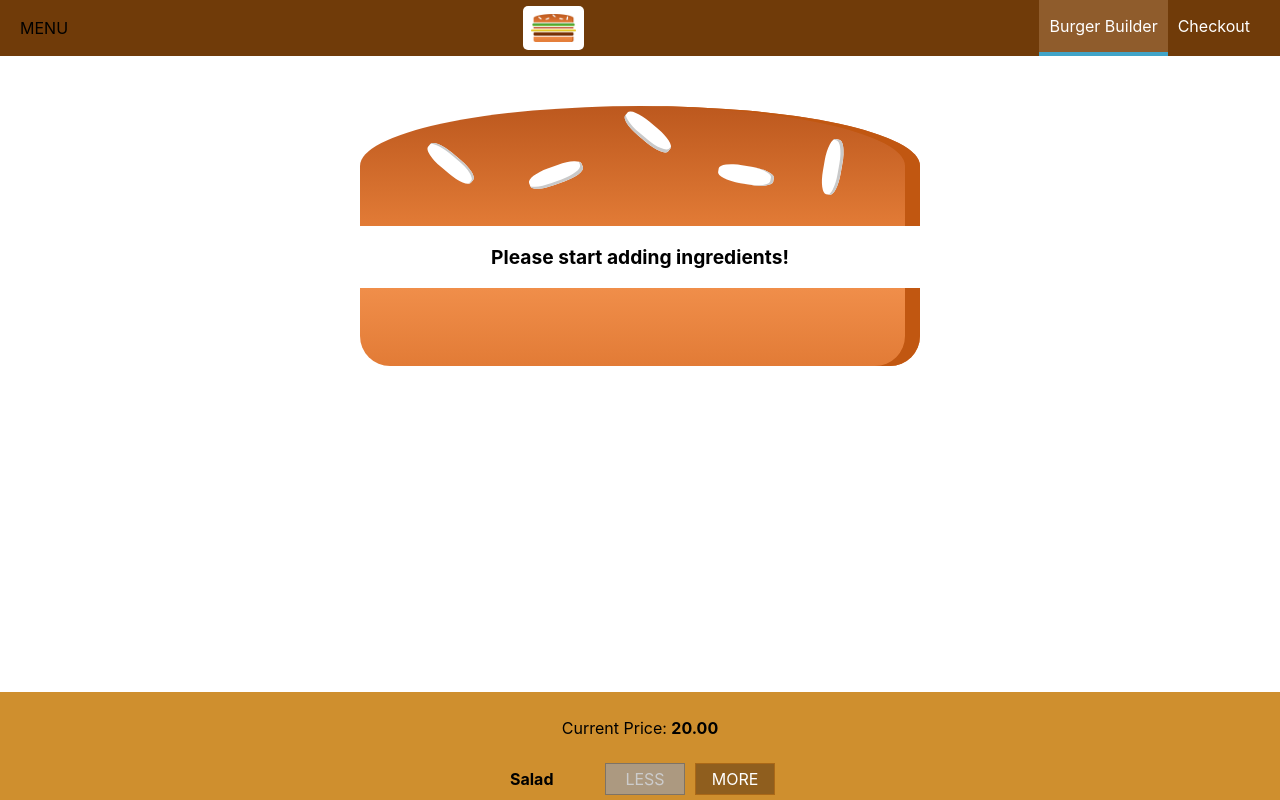
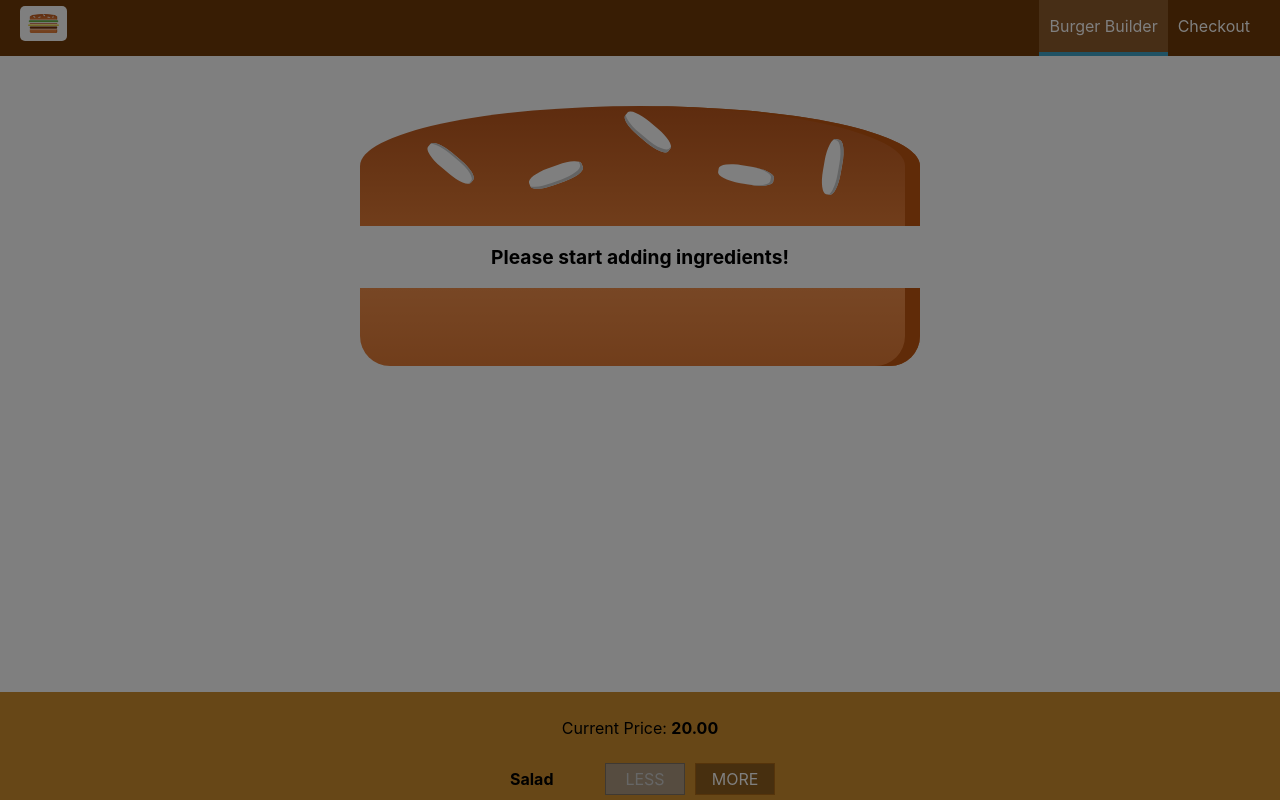
Before and after one commit to srishjaiz/burger-builder, a React (Create React App) app: page / in a window 1280 px wide. Shown: the top 800 px of the page. Built offline with nearby package versions, Linux system fonts and the light colour scheme.

Commit message:
v1-004: add side drawer, toggle drawer, finish basic version

```diff
--- a/src/components/Layout/Layout.js
+++ b/src/components/Layout/Layout.js
@@ -1,15 +1,30 @@
-import React from 'react';
+import React, { useState } from 'react';
 import Aux from '../../hoc/Auxilliary';
 import classes from './Layout.module.css';
 import ToolBar from '../Navigation/ToolBar/ToolBar';
-const Layout = props => (
+import SideDrawer from '../Navigation/SideDrawer/SideDrawer';
+const Layout = props => {
+    let [showBackDropState, setShowBackDropState] = useState({
+        show: true
+    });
+    const sideDrawerHandler = () => {
+        setShowBackDropState({ show: false});
+    }
+    const drawerToggle = () => {
+        setShowBackDropState(prevState => {
+            return { show: !prevState.show}
+        });
+    }
+    return(
         <Aux>
-        <ToolBar/>
+            <ToolBar drawerToggle = {drawerToggle} closeSideDrawer = {sideDrawerHandler} showBackDrop={showBackDropState.show}/>
+            <SideDrawer closeSideDrawer = {sideDrawerHandler} showBackDrop={showBackDropState.show}/>
             <div>Toolbar, sidebar, backdrop</div>
-        <main className={classes.Content}>
+            <main
+            className={classes.Content}>
                 {props.children}
             </main>
         </Aux>
     );
-
+}
 export default Layout;
--- a/src/components/Navigation/NavigationItems/NavigationItem/NavigationItem.module.css
+++ b/src/components/Navigation/NavigationItems/NavigationItem/NavigationItem.module.css
@@ -1,18 +1,35 @@
+.NavigationItem{
+    margin: 10px 0;
+    box-sizing: border-box;
+    width: 100%;
+    display: block;
+}
+.NavigationItem a{
+    color: #8F5C2C;
+    text-decoration: none;
+    width: 100%;
+    box-sizing: border-box;
+    display: block;
+}
+
+.NavigationItem a:hover,
+.NavigationItem a:active,
+.NavigationItem a.active{
+    color: #40A4C8;
+}
+@media (min-width: 500px){
     .NavigationItem{
         margin: 0;
-    box-sizing: border-box;
         height: 100%;
+        width: auto;
         display: flex;
         align-items: center;
     }
     .NavigationItem a{
         color: white;
-    text-decoration: none;
         height: 100%;
         padding: 16px 10px;
         border-bottom: 4px solid transparent;
-    box-sizing: border-box;
-    display: block;
     }
 
     .NavigationItem a:hover,
@@ -22,3 +39,4 @@
         border-bottom: 4px solid #40A4C8;
         color: white;
     }
+}
--- a/src/components/Navigation/NavigationItems/NavigationItems.module.css
+++ b/src/components/Navigation/NavigationItems/NavigationItems.module.css
@@ -3,6 +3,18 @@
     padding: 0;
     list-style: none;
     display: flex;
+    flex-flow: column;
     align-items: center;
     height: 100%;
 }
+@media (min-width: 500px){
+    .NavigationItems {
+        margin: 0;
+        padding: 0;
+        list-style: none;
+        display: flex;
+        flex-flow: row;
+        align-items: center;
+        height: 100%;
+    }
+}
--- /dev/null
+++ b/src/components/Navigation/SideDrawer/DrawerToggle/DrawerToggle.js
@@ -0,0 +1,14 @@
+import React from 'react';
+import classes from './DrawerToggle.module.css';
+
+const DrawerToggle = props => {
+    return(
+        <div onClick={props.drawerToggle} className = {classes.DrawerToggle}>
+            <div></div>
+            <div></div>
+            <div></div>
+        </div>
+    );
+}
+
+export default DrawerToggle;
--- /dev/null
+++ b/src/components/Navigation/SideDrawer/DrawerToggle/DrawerToggle.module.css
@@ -0,0 +1,23 @@
+.DrawerToggle {
+    width: 40px;
+    height: 100%;
+    display: flex;
+    flex-flow: column;
+    justify-content: space-around;
+    align-items: center;
+    padding: 10px 0;
+    box-sizing: border-box;
+    cursor: pointer;
+}
+
+.DrawerToggle div {
+    width: 90%;
+    height: 3px;
+    background-color: white;
+}
+
+@media (min-width: 500px) {
+    .DrawerToggle {
+        display: none;
+    }
+}
--- /dev/null
+++ b/src/components/Navigation/SideDrawer/SideDrawer.js
@@ -0,0 +1,23 @@
+import React from 'react';
+import classes from './SideDrawer.module.css';
+import Logo from '../../Logo/Logo';
+import NavigationItems from '../NavigationItems/NavigationItems';
+import BackDrop from '../../UI/BackDrop/BackDrop';
+const SideDrawer = props => {
+    let showClass = props.showBackDrop ? classes.Open : classes.Close;
+    return(
+        <>
+            <BackDrop clicked={props.closeSideDrawer} show={props.showBackDrop}/>
+            <div className={[classes.SideDrawer, showClass].join(' ')}>
+                <div className={classes.Logo}>
+                    <Logo/>
+                </div>
+                <nav>
+                    <NavigationItems/>
+                </nav>
+            </div>
+        </>
+    );
+}
+
+export default SideDrawer;
--- /dev/null
+++ b/src/components/Navigation/SideDrawer/SideDrawer.module.css
@@ -0,0 +1,30 @@
+.SideDrawer{
+    position: fixed;
+    width: 280px;
+    max-width: 70%;
+    height: 100%;
+    left: 0;
+    top: 0;
+    z-index: 200;
+    background-color: white;
+    padding: 32px 16px;
+    box-sizing: border-box;
+    transition: transform 0.3s ease-out;
+}
+
+@media (min-width: 500px){
+    .SideDrawer{
+        display: none;
+    }
+}
+
+.Open{
+    transform: translateX(0);
+}
+.Close{
+    transform: translateX(-100%);
+}
+.Logo{
+    height: 11%;
+    margin-bottom: 32px;
+}
--- a/src/components/Navigation/ToolBar/ToolBar.js
+++ b/src/components/Navigation/ToolBar/ToolBar.js
@@ -2,11 +2,16 @@
 import classes from './ToolBar.module.css';
 import Logo from '../../Logo/Logo';
 import NavigationItems from '../NavigationItems/NavigationItems';
+import DrawerToggle from '../SideDrawer/DrawerToggle/DrawerToggle';
 const ToolBar = props => (
     <header className={classes.ToolBar}>
-        <div>MENU</div>
-        <Logo/>
-        <NavigationItems/>
+        <DrawerToggle drawerToggle = {props.drawerToggle}/>
+        <div className={classes.Logo}>
+            <Logo/>
+        </div>
+        <nav className={classes.DesktopOnly}>
+            <NavigationItems/>
+        </nav>
     </header>
     );
 
--- a/src/components/Navigation/ToolBar/ToolBar.module.css
+++ b/src/components/Navigation/ToolBar/ToolBar.module.css
@@ -15,3 +15,11 @@
 .ToolBar nav{
     height: 100%;
 }
+.Logo{
+    height: 80%;
+}
+@media (max-width: 499px){
+    .DesktopOnly{
+        display: none;
+    }
+}
```
Lines whose indentation alone changed are shown as unchanged.
